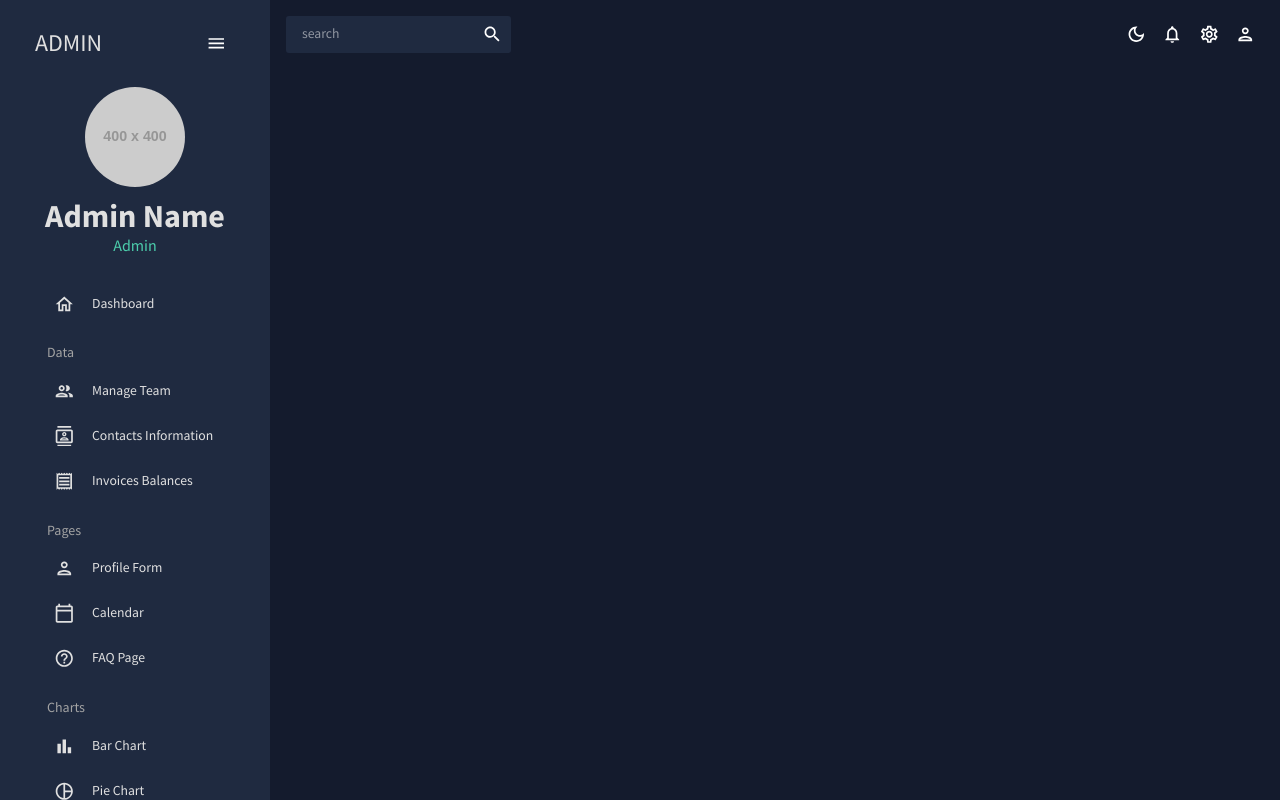
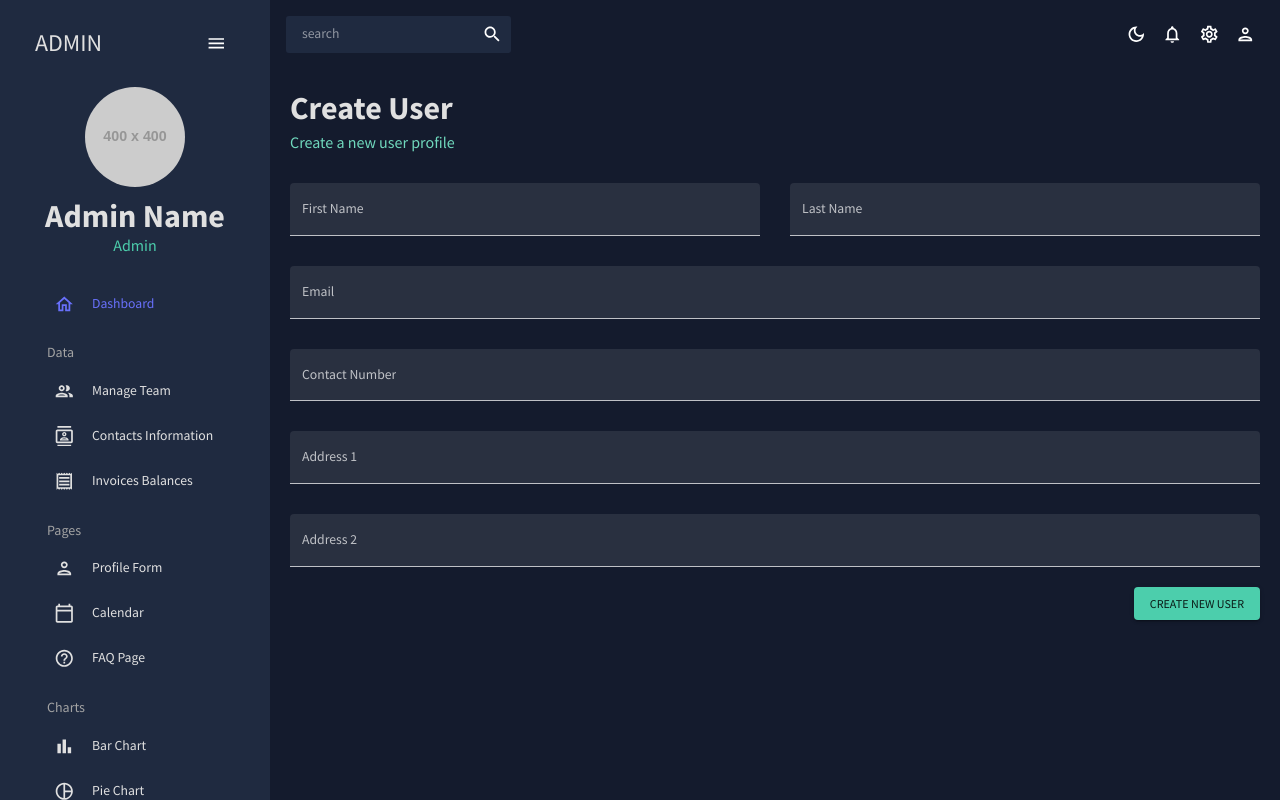
Before and after one commit to susanta/react-portfolio-3-dashboard, a React (Create React App) app: page /form in a window 1280 px wide. Built offline with nearby package versions, Linux system fonts and the light colour scheme.

Commit message:
Fixed sidebar issue & added form section

```diff
--- a/src/App.js
+++ b/src/App.js
@@ -7,6 +7,7 @@
 import Team from './scenes/team';
 import Contacts from './scenes/contacts';
 import Invoices from './scenes/invoices';
+import Form from './scenes/form';
 
 function App() {
   const [theme, colorMode] = useMode();
@@ -24,6 +25,7 @@
               <Route path="/team" element={<Team />} />
               <Route path="/contacts" element={<Contacts />} />
               <Route path="/invoices" element={<Invoices />} />
+              <Route path="/form" element={<Form />} />
             </Routes>
           </main>
         </div>
--- /dev/null
+++ b/src/scenes/form/index.jsx
@@ -0,0 +1,155 @@
+import { Box, Button, TextField } from '@mui/material';
+import { Formik } from 'formik';
+import * as yup from 'yup';
+import useMediaQuery from '@mui/material/useMediaQuery';
+import Header from '../../components/Header';
+
+const initialValues = {
+  firstName: '',
+  lastName: '',
+  email: '',
+  contact: '',
+  address1: '',
+  address2: '',
+};
+
+const phoneRegExp =
+  /^((\+[1-9]{1,4}[ -]?)|(\([0-9]{2,3}\)[ -]?)|([0-9]{2,4})[ -]?)*?[0-9]{3,4}[ -]?[0-9]{3,4}$/;
+
+const userSchema = yup.object().shape({
+  firstName: yup.string().required('required'),
+  lastName: yup.string().required('required'),
+  email: yup.string().email('Invalid email').required('required'),
+  contact: yup
+    .string()
+    .matches(phoneRegExp, 'Phone number is not valid')
+    .required('required'),
+  address1: yup.string().required('required'),
+  address2: yup.string().required('required'),
+});
+
+const Form = () => {
+  const isNonMobile = useMediaQuery('(min-width:600px)');
+
+  const handleFormSubmit = (values) => {
+    console.log(values);
+  };
+
+  return (
+    <Box m="20px">
+      <Header title="Create User" subtitle="Create a new user profile" />
+
+      <Formik
+        onSubmit={handleFormSubmit}
+        initialValues={initialValues}
+        validationSchema={userSchema}
+      >
+        {({
+          values,
+          errors,
+          touched,
+          handleBlur,
+          handleChange,
+          handleSubmit,
+        }) => (
+          <form onSubmit={handleSubmit}>
+            <Box
+              display="grid"
+              gap="30px"
+              gridTemplateColumns="repeat(4, minmax(0, 1fr))"
+              sx={{
+                '& > div': { gridColumn: isNonMobile ? undefined : 'span 4' },
+              }}
+            >
+              <TextField
+                fullWidth
+                variant="filled"
+                type="text"
+                label="First Name"
+                onBlur={handleBlur}
+                onChange={handleChange}
+                value={values.firstName}
+                name="firstName"
+                error={!!touched.firstName && !!errors.firstName}
+                helperText={touched.firstName && errors.firstName}
+                sx={{ gridColumn: 'span 2' }}
+              />
+              <TextField
+                fullWidth
+                variant="filled"
+                type="text"
+                label="Last Name"
+                onBlur={handleBlur}
+                onChange={handleChange}
+                value={values.lastName}
+                name="lastName"
+                error={!!touched.lastName && !!errors.lastName}
+                helperText={touched.lastName && errors.lastName}
+                sx={{ gridColumn: 'span 2' }}
+              />
+              <TextField
+                fullWidth
+                variant="filled"
+                type="text"
+                label="Email"
+                onBlur={handleBlur}
+                onChange={handleChange}
+                value={values.email}
+                name="email"
+                error={!!touched.email && !!errors.email}
+                helperText={touched.email && errors.email}
+                sx={{ gridColumn: 'span 4' }}
+              />
+              <TextField
+                fullWidth
+                variant="filled"
+                type="text"
+                label="Contact Number"
+                onBlur={handleBlur}
+                onChange={handleChange}
+                value={values.contact}
+                name="contact"
+                error={!!touched.contact && !!errors.contact}
+                helperText={touched.contact && errors.contact}
+                sx={{ gridColumn: 'span 4' }}
+              />
+              <TextField
+                fullWidth
+                variant="filled"
+                type="text"
+                label="Address 1"
+                onBlur={handleBlur}
+                onChange={handleChange}
+                value={values.address1}
+                name="address1"
+                error={!!touched.address1 && !!errors.address1}
+                helperText={touched.address1 && errors.address1}
+                sx={{ gridColumn: 'span 4' }}
+              />
+              <TextField
+                fullWidth
+                variant="filled"
+                type="text"
+                label="Address 2"
+                onBlur={handleBlur}
+                onChange={handleChange}
+                value={values.address2}
+                name="address2"
+                error={!!touched.address2 && !!errors.address2}
+                helperText={touched.address2 && errors.address2}
+                sx={{ gridColumn: 'span 4' }}
+              />
+            </Box>
+            <Box display="flex" justifyContent="end" mt="20px">
+              <Button type="submit" color="secondary" variant="contained">
+                Create New User
+              </Button>
+            </Box>
+          </form>
+        )}
+      </Formik>
+    </Box>
+  );
+};
+
+export default Form;
--- a/src/scenes/global/Sidebar.jsx
+++ b/src/scenes/global/Sidebar.jsx
@@ -23,11 +23,11 @@
 
   return (
     <MenuItem
-      ative={selected === title}
+      active={selected === title}
       style={{ color: colors.grey[100] }}
       onClick={() => setSelected(title)}
       icon={icon}
-      title
+      title={title}
     >
       <Typography>{title}</Typography>
       <Link to={to} />
```
